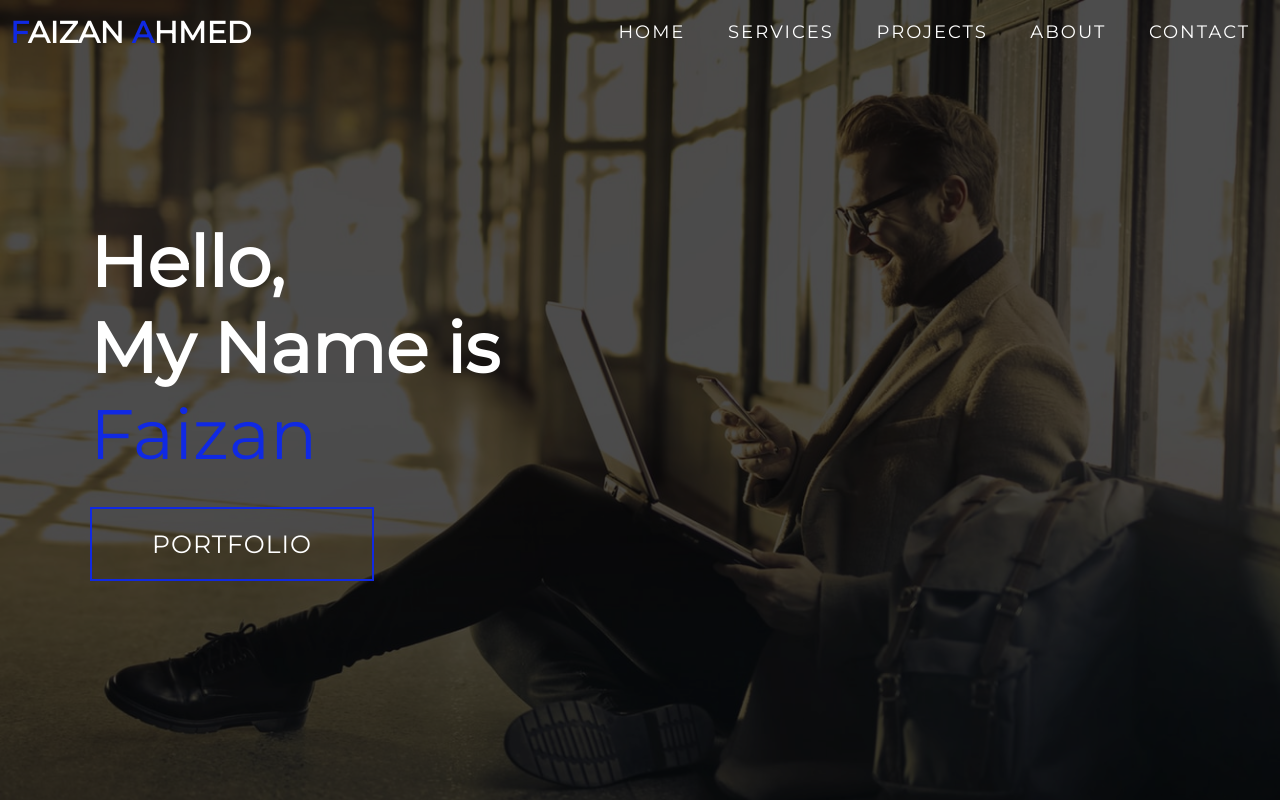
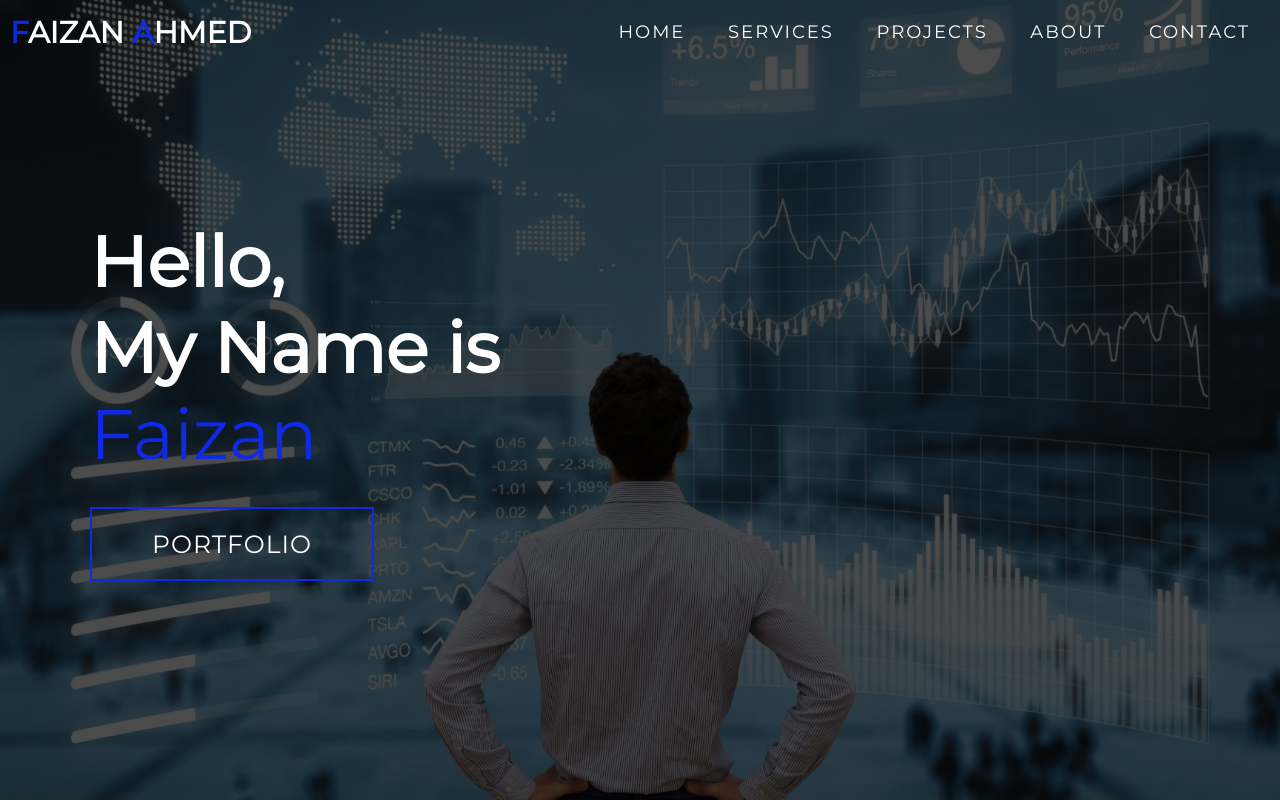
Before and after one commit to realfaizanahmed/My-Portfolio.github.io, a plain HTML site: page index.html in a window 1280 px wide. Shown: the top 802 px of the page. Drawn offline with Linux system fonts and the light colour scheme.

Commit message:
Update style.css

```diff
--- a/style.css
+++ b/style.css
@@ -201,7 +201,7 @@ p {
 
 /* Hero Section */
 #hero {
-	background-image: url(./img/hero-bg.png);
+	background-image: url(./img/wall7.jpg);
 	background-size: cover;
 	background-position: top center;
 	position: relative;
```
